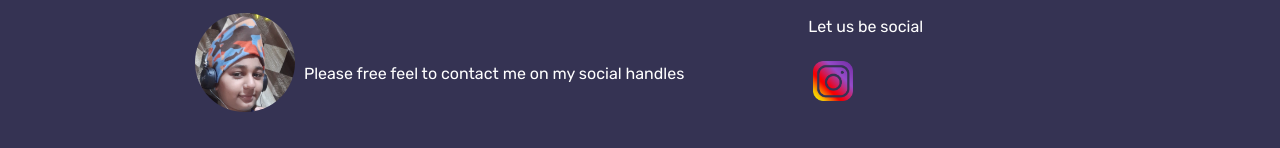
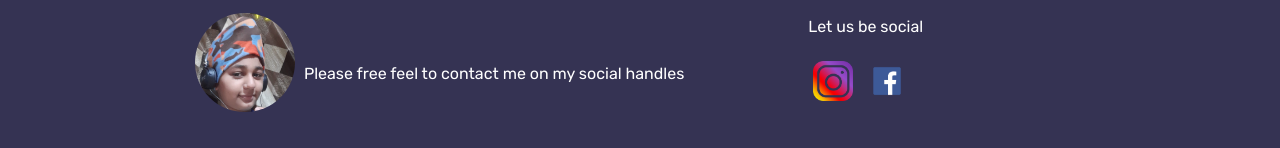
Before and after one commit to Singh-SSH/Sahej-Singh-Hora, a plain HTML site: page index.html in a window 1280 px wide. Shown: the part 4112-4260 px from the top of the page. Drawn offline with Linux system fonts and the light colour scheme.

Commit message:
Update index.html

```diff
--- a/index.html
+++ b/index.html
@@ -515,6 +515,9 @@
 				    <a href="https://www.instagram.com/singh_ssh/">
 				      <img src="instagram.png" style="width: 40px;margin: 5px">
 				    </a>
+					<a href="https://www.facebook.com/sahej.singh.31508/">
+				      <img src="facebook.png" style="width: 40px;margin: 5px">
+				    </a>
 				</div>
 
 			</div>
```
